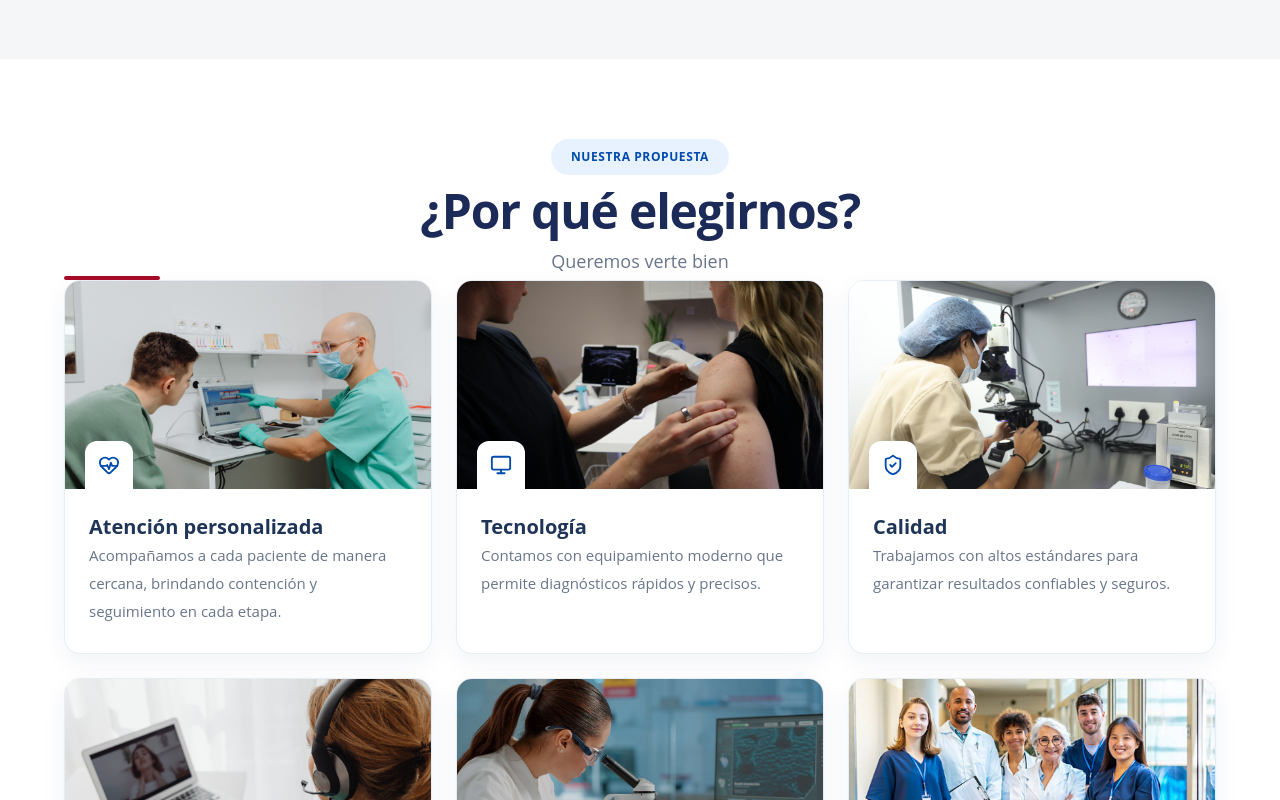
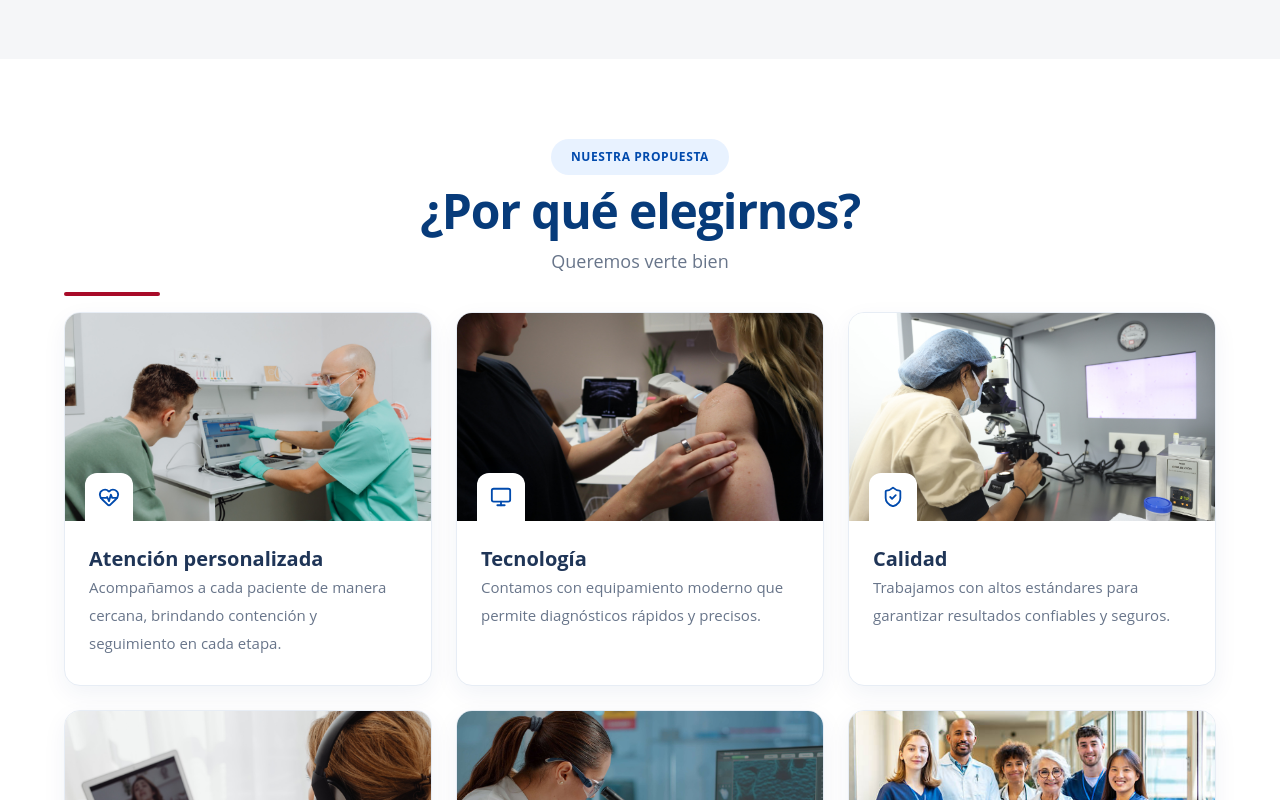
Before and after one commit to AngelaMiniello/pgestion-turnos, a React (Vite) app in the folder front/: page / in a window 1280 px wide. Shown: the part 1500-2300 px from the top of the page. Built offline with nearby package versions, Linux system fonts and the light colour scheme.

Commit message:
separadores

```diff
--- a/front/src/components/ChooseSection/ChooseSection.tsx
+++ b/front/src/components/ChooseSection/ChooseSection.tsx
@@ -61,23 +61,23 @@ const features = [
 function ChooseSection() {
   return (
     <section className="flex w-full justify-center bg-white px-5 py-16 sm:px-6 lg:px-8 lg:py-20">
-      <div className="mx-auto w-full max-w-6xl gap-4">
+      <div className="mx-auto flex w-full max-w-6xl flex-col gap-4">
 
         {/* Header */}
-        <div className="text-center flex flex-col items-center gap-3">
+        <div className="flex flex-col items-center text-center gap-3">
           <span className="mb-10 rounded-full bg-[#e8f2ff] px-5 py-2.5 text-xs font-bold uppercase tracking-wider text-[#004aad]">
             Nuestra propuesta
           </span>
-
-          <h2 className="mt-3 text-4xl font-bold tracking-tight text-[#1b2a57] md:text-5xl sm:text-5xl">
+          <h2 className="mt-3 text-3xl font-bold tracking-tight text-[#073b7a] sm:text-5xl">
             ¿Por qué elegirnos?
           </h2>
-
-          <p className="mt-8 max-w-2xl text-base leading-relaxed text-[#68758a] sm:text-lg">
+          <p className="mt-3 max-w-2xl text-base leading-relaxed text-[#68758a] sm:text-lg">
             Queremos verte bien
           </p>
         </div>
-        <div className="mt-8 mb-16 h-1 w-24 rounded-full bg-[#a80b29]"/>
+
+        {/* Separador */}
+        <div className="h-1 w-24 rounded-full bg-[#a80b29]" />
 
         {/* Cards */}
         <div className="grid grid-cols-1 gap-6 sm:grid-cols-2 lg:grid-cols-3">
--- a/front/src/components/ServicesSection/ServicesSection.tsx
+++ b/front/src/components/ServicesSection/ServicesSection.tsx
@@ -68,7 +68,7 @@ function ServicesSection() {
             Clínica Inmaculado
           </p>
 
-          <h2 className="mt-3 text-4xl font-bold tracking-tight text-[#1b2a57] md:text-5xl">
+          <h2 className="mt-3 text-4xl font-bold tracking-tight text-[#1b2a57] md:text-5xl sm:text-5xl">
             Nuestros Servicios
           </h2>
         </div>
```
